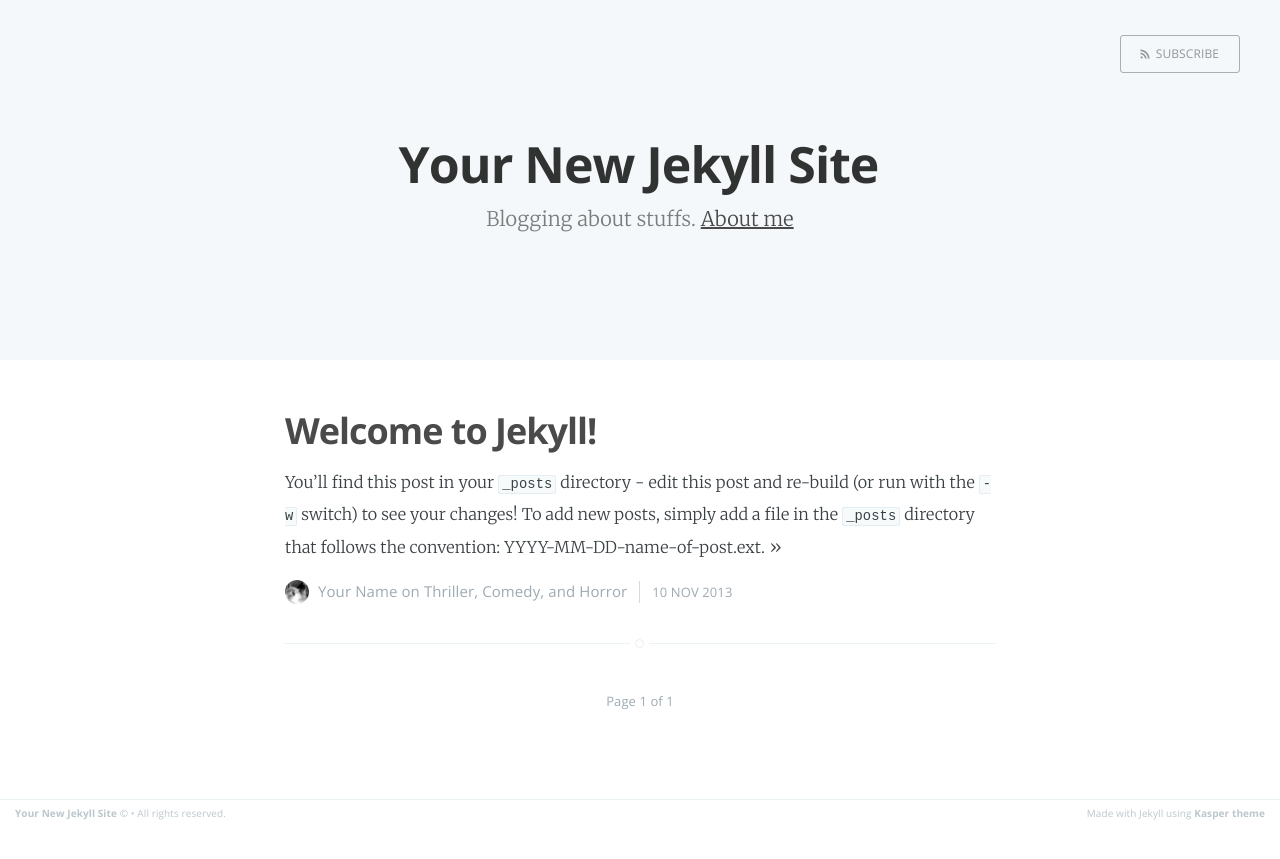
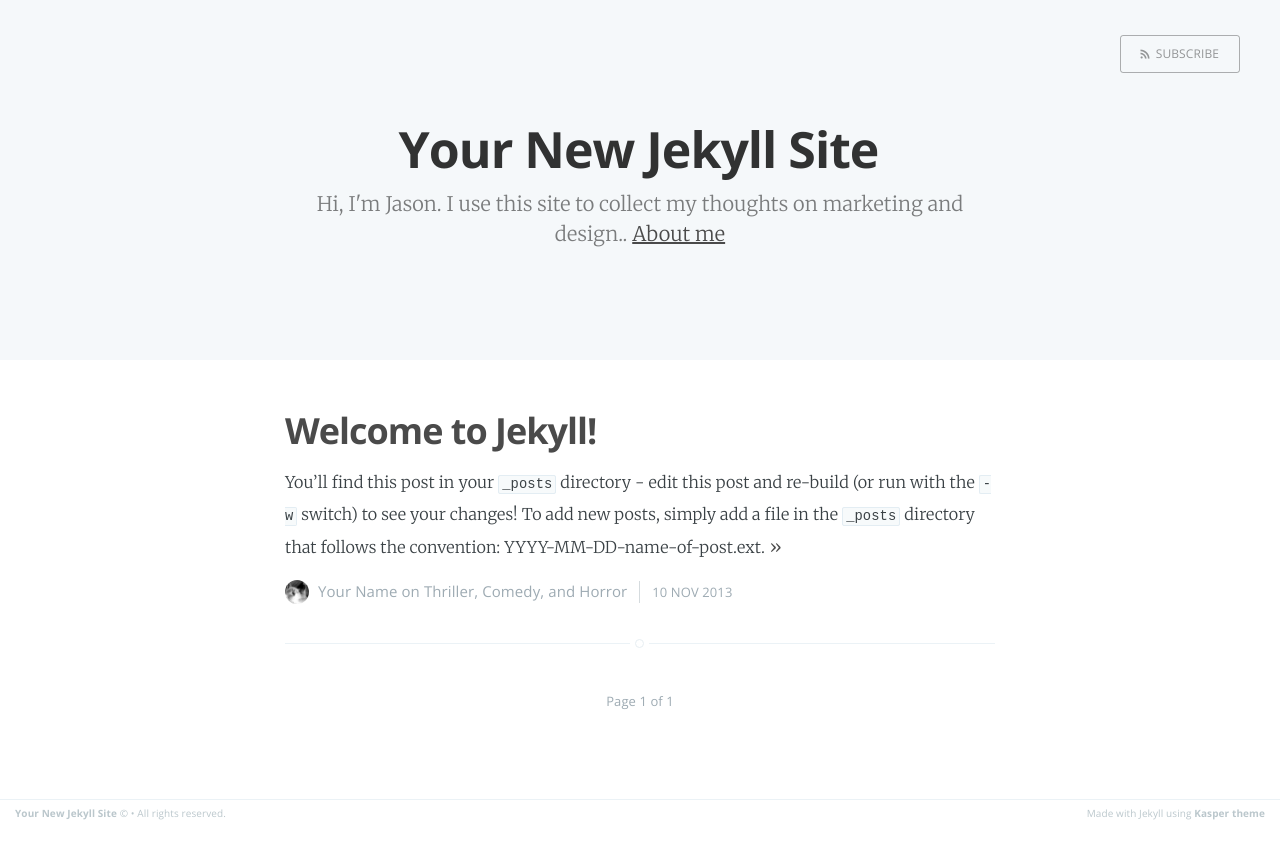
Before and after one commit to jasoncoup/jasoncoup.github.io, a Jekyll site: the page built from index.html, in a window 1280 px wide. Shown: the top 859 px of the page. Built offline with Jekyll 4.4.1, drawn with Linux system fonts in a browser that asks for light colours; the list of posts is cut into pages by our own code.

Commit message:
updated description

```diff
--- a/_config.yml
+++ b/_config.yml
@@ -1,5 +1,5 @@
 name: Your New Jekyll Site
-description: Blogging about stuffs
+description: Hi, I'm Jason.  I use this site to collect my thoughts on marketing and design.
 meta_description: "Your New Jekyll Site, Blogging about stuffs"
 
 markdown: kramdown
```
